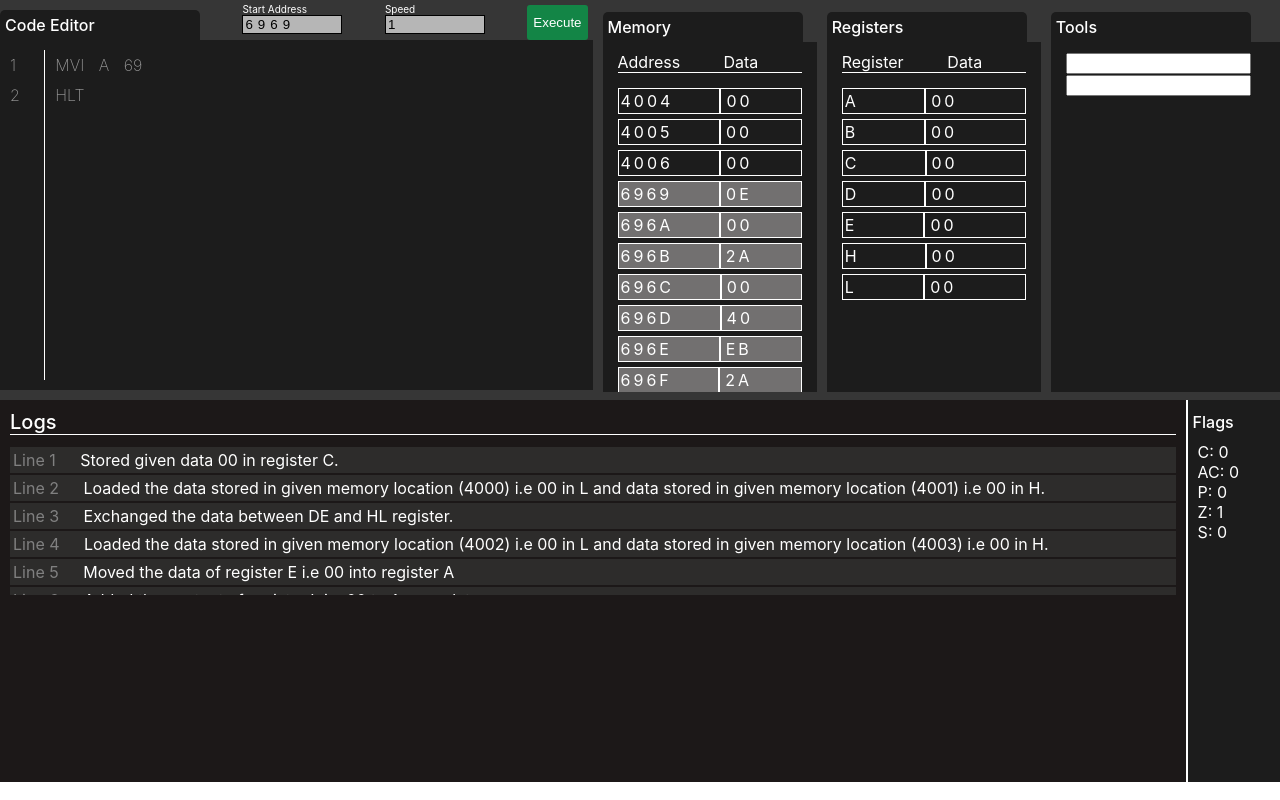
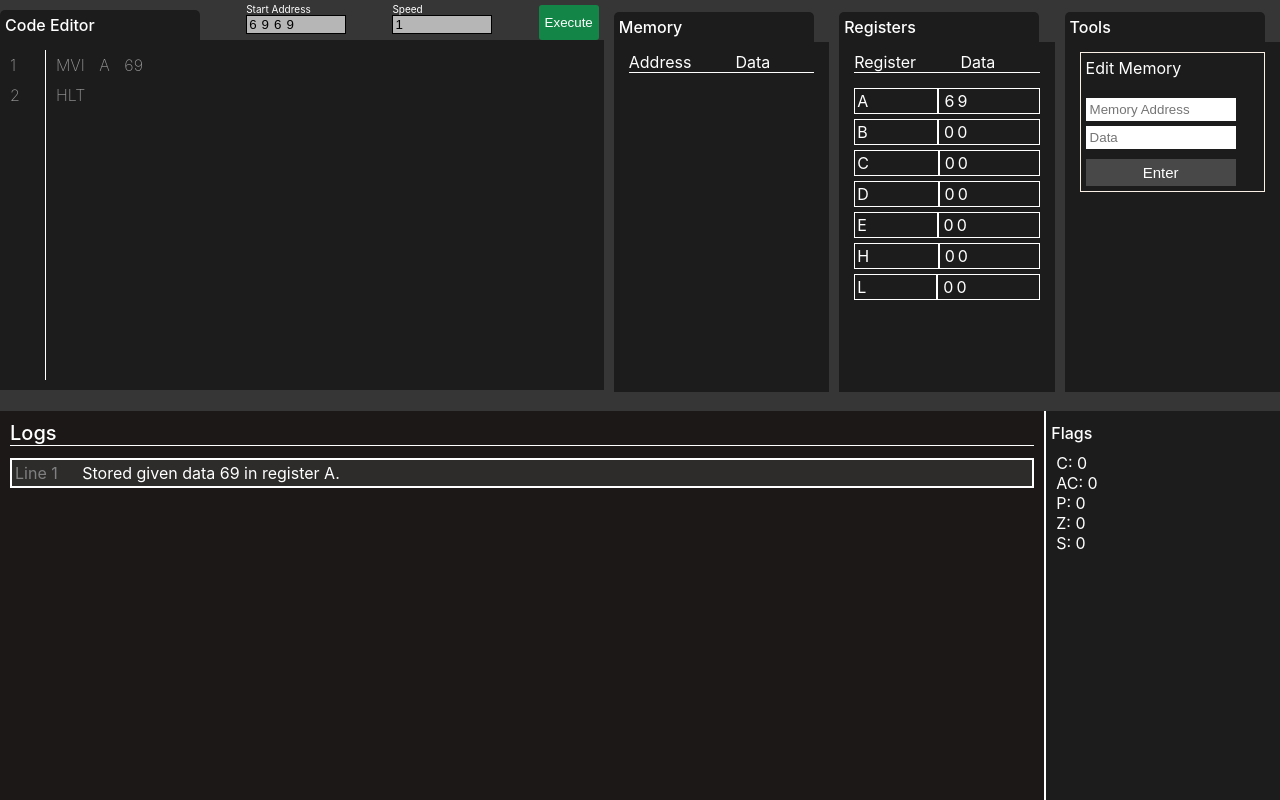
Before and after one commit to riwajp/Intel-8085-Simulator, a Next.js app: page / in a window 1280 px wide. Built offline with nearby package versions, Linux system fonts and the light colour scheme.

Commit message:
fixed logical flags, tested

```diff
--- a/codes.json
+++ b/codes.json
@@ -165,7 +165,7 @@
     },
     {
       "label": "CMP M",
-      "opCode": "BD"
+      "opCode": "BE"
     },
     {
       "label": "CNC Label",
--- a/pages/Components/Tools.js
+++ b/pages/Components/Tools.js
@@ -16,12 +16,15 @@ const Tools = ({ memory, setMemory }) => {
         ...memory,
         [memory_form_data.address]: memory_form_data.data,
       });
+      setMemoryFormData({ address: "", data: "" });
     }
   };
   return (
     <div className="tools-container">
       <div className="memory-container-title">Tools</div>
       <div className="memory-slots">
+        <div className="tool-block">
+          <div className="tool-title">Edit Memory</div>
           <form onSubmit={handleSubmit}>
             <input
               value={memory_form_data.address}
@@ -32,6 +35,8 @@ const Tools = ({ memory, setMemory }) => {
                 })
               }
               maxLength={4}
+              placeholder="Memory Address"
+              className="tool-input"
             />
           </form>
           <form onSubmit={handleSubmit}>
@@ -41,8 +46,12 @@ const Tools = ({ memory, setMemory }) => {
                 setMemoryFormData({ ...memory_form_data, data: e.target.value })
               }
               maxLength={2}
+              placeholder="Data"
+              className="tool-input"
             />
+            <input type="Submit" value="Enter" className="tool-input-submit" />
           </form>
+        </div>
       </div>
     </div>
   );
--- a/pages/index.js
+++ b/pages/index.js
@@ -1133,8 +1133,8 @@ export default function Home() {
           ).slice(1);
         } else {
           registers_temp["L"] = hex(
-            dec(registers_temp["L"]) + dec(to_add)
-          ).slice(2);
+            dec(registers_temp["L"]) + dec(to_add.slice(2))
+          );
         }
 
         registers_temp["H"] = hex(
@@ -1204,7 +1204,7 @@ export default function Home() {
       } else if (code_text_array[0] == "CMP") {
         program_counter = inr(program_counter);
         var difference;
-
+        console.log(code_text_array);
         if (code_text_array[1] != "M") {
           let to_sub = registers_temp[code_text_array[1]];
           if (dec(to_sub.slice(1)) > dec(registers_temp.A.slice(1))) {
@@ -1225,6 +1225,7 @@ export default function Home() {
                 "0"
               );
           }
+
           let ac_flag = flagsStatus(flags_temp, difference);
           flags_temp = ac_flag.flags;
 
@@ -1255,6 +1256,7 @@ export default function Home() {
                 "0"
               );
           }
+          console.log(difference);
           let ac_flag = flagsStatus(flags_temp, difference);
           flags_temp = ac_flag.flags;
 
@@ -1517,7 +1519,6 @@ export default function Home() {
         "INR",
         "DCR",
 
-        "CMA",
         "ANI",
         "ORI",
         "XRI",
@@ -1547,6 +1548,18 @@ export default function Home() {
           registers_temp["A"] = ac_flag.acc;
         }
       }
+      let logic_ops = {
+        ANA: { ...flags_temp, C: 0, AC: 1 },
+        ANI: { ...flags_temp, C: 0, AC: 1 },
+        ORA: { ...flags_temp, C: 0, AC: 0 },
+        ORI: { ...flags_temp, C: 0, AC: 0 },
+        XRA: { ...flags_temp, C: 0, AC: 0 },
+        XRI: { ...flags_temp, C: 0, AC: 0 },
+      };
+
+      if (Object.keys(logic_ops).includes(code_text_array[0])) {
+        flags_temp = logic_ops[code_text_array[0]];
+      }
 
       memory_states_temp.push(JSON.parse(JSON.stringify(memory)));
       register_states_temp.push(JSON.parse(JSON.stringify(registers_temp)));
@@ -1610,7 +1623,6 @@ export default function Home() {
           setFlags={setFlags}
         />
         <Flag flags={flags} />
-        <Test execute={execute} />
       </div>
     </div>
   );
--- a/styles/globals.css
+++ b/styles/globals.css
@@ -345,3 +345,30 @@ padding-right:0;
 .user-memory{
   background-color: rgb(103, 216, 103);
 }
+.tool-block{
+  border:1px solid linen;
+  padding:5px 5px 5px 5px;
+}
+.tool-title{
+ font-size:16px;
+ margin-bottom:15px;
+}
+
+.tool-input{
+  padding:2px 2px 2px 2px;
+  margin-top:5px;
+  border:2px solid white;
+  width:150px;
+
+}
+
+.tool-input-submit{
+  display:block;
+  margin-top:10px;
+  width:150px;
+  padding:5px 5px 5px 5px;
+  background-color: rgb(73, 72, 72);
+  color:white;
+  border:none;
+  font-size:15px;
+}
--- a/utils.js
+++ b/utils.js
@@ -8,6 +8,30 @@ const hex = (decimal) => {
 };
 
 const isHex = (hex, size) => {
+  let chars = [
+    "0",
+    "1",
+    "2",
+    "3",
+    "4",
+    "5",
+    "6",
+    "7",
+    "8",
+    "9",
+    "A",
+    "B",
+    "C",
+    "D",
+    "E",
+    "F",
+  ];
+  for (let i in hex.split("")) {
+    if (chars.indexOf(i.toUpperCase()) == -1) {
+      console.log(i);
+      return false;
+    }
+  }
   return dec(hex) >= 0 && dec(hex) <= 65535 && hex.length <= size;
 };
 
```
Lines whose indentation alone changed are shown as unchanged.
